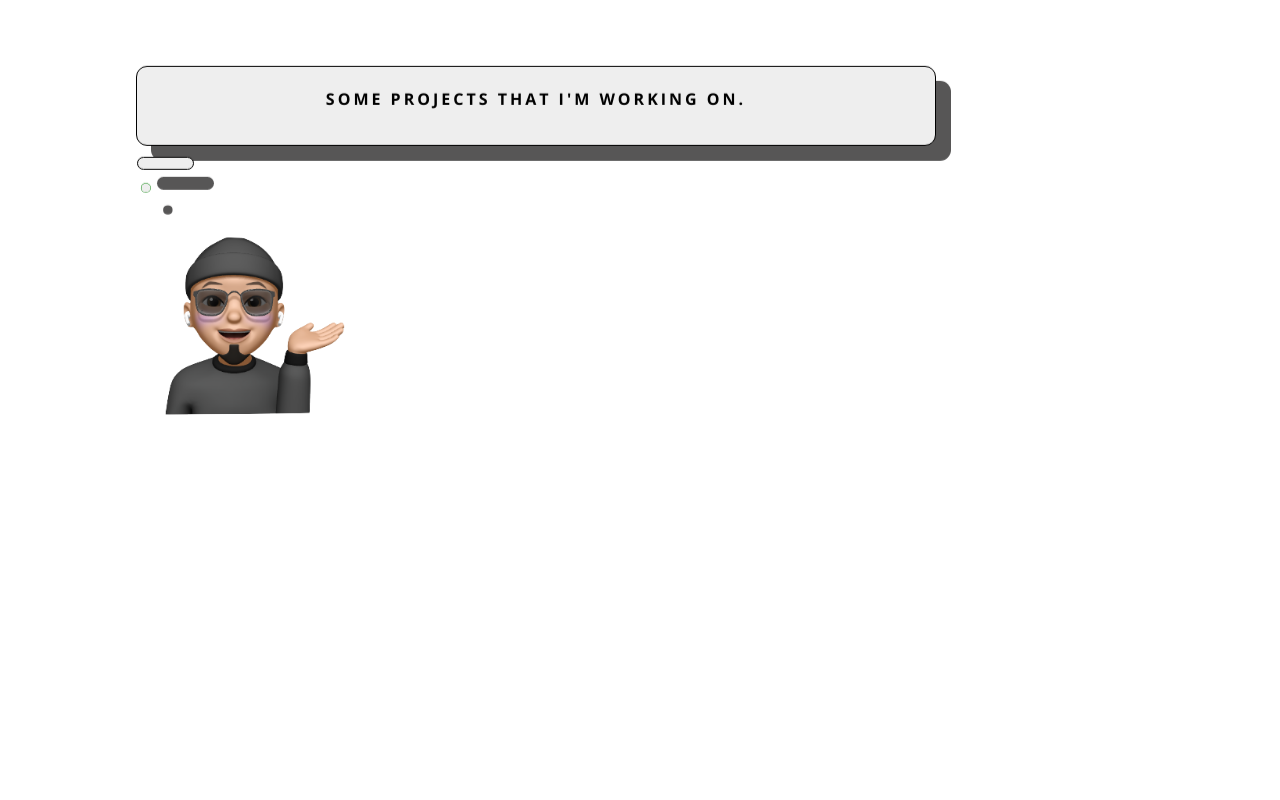
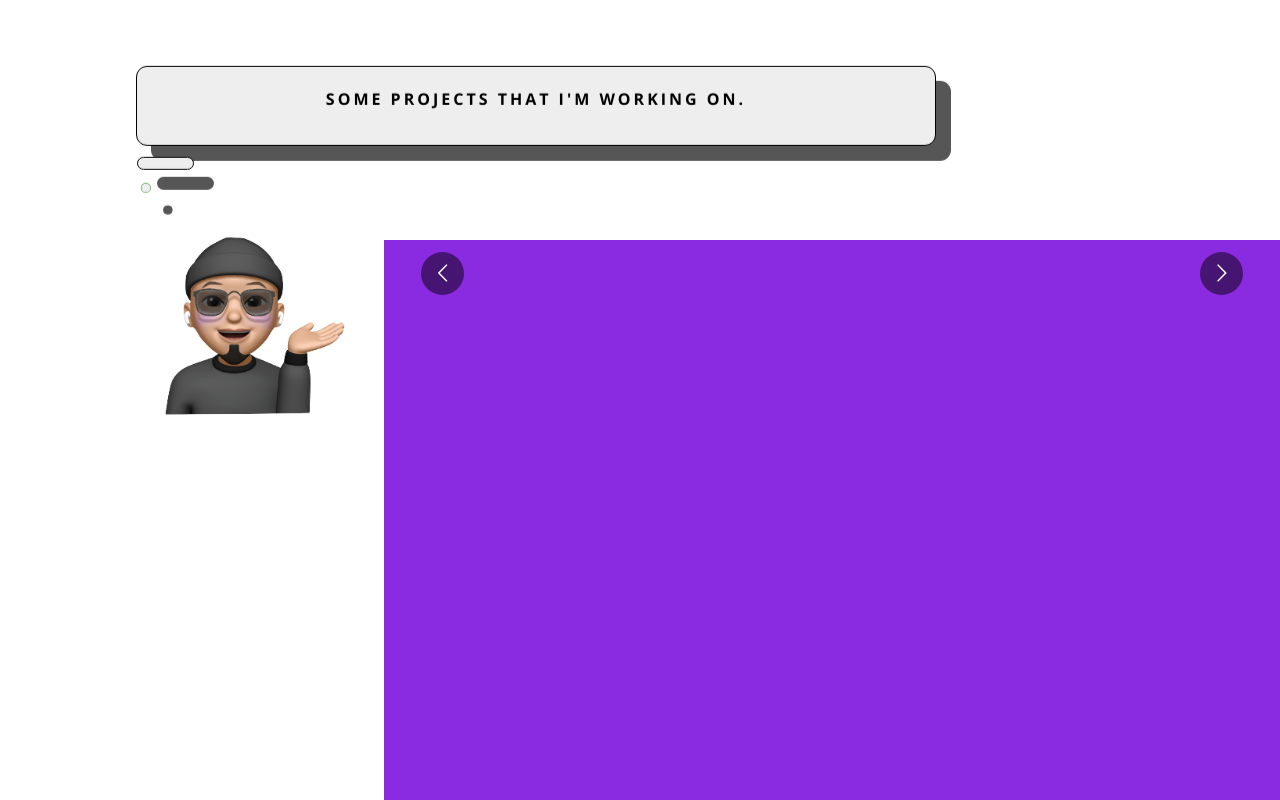
Before and after one commit to eveshino/Portfolio, a React (Create React App) app: page / in a window 1280 px wide. Shown: the part 1818-2618 px from the top of the page. Before the commit the page ends 2530 px from the top, so only its background shows below. Built offline with nearby package versions, Linux system fonts and the light colour scheme.

Commit message:
adding the project part

```diff
--- a/src/components/Introduction.js
+++ b/src/components/Introduction.js
@@ -18,7 +18,6 @@ function Introduction() {
           elit pretium fringilla. In sem sem, laoreet sit amet porttitor elit
           pretium fringilla.
         </p>
-
         <Link to="/">
           <button className={classes.button}>Get in touch!</button>
         </Link>
--- a/src/components/Project.js
+++ b/src/components/Project.js
@@ -1,5 +1,6 @@
 import classes from "./Project.module.css";
 import self from "../images/self.png";
+import ProjectCards from "./cards/ProjectCards";
 
 function Project() {
   return (
@@ -10,6 +11,7 @@ function Project() {
       <div className={classes.circle}>
         <img className={classes.self} src={self} alt="self" />
       </div>
+      <ProjectCards />
     </div>
   );
 }
--- a/src/components/Project.module.css
+++ b/src/components/Project.module.css
@@ -78,10 +78,8 @@
 .circle {
   padding-left: 17vh;
   margin-top: 10vh;
-  height: 27vh;
-  width: 30vh;
-  border-radius: 50%;
-  background: white;
+  height: 1vh;
+  width: 0vh;
 }
 .self {
   margin: auto;
--- a/src/components/aboutme/About.js
+++ b/src/components/aboutme/About.js
@@ -4,7 +4,21 @@ function About() {
   return (
     <div className={classes.main}>
       <div className={classes.header}>
-        <h1 className={classes.text}>Header content</h1>
+        <h1 className={classes.text}>About me</h1>
+        <p className={classes.textP}>
+          Lorem ipsum dolor sit amet, consectetur adipiscing elit. Integer in
+          justo vitae <br />
+          elit pretium fringilla. In sem sem, laoreet sit amet porttitor elit
+          pretium fringilla.
+          <br /> Lorem ipsum dolor sit amet, consectetur adipiscing elit.
+          Integer in justo vitae <br />
+          elit pretium fringilla. In sem sem, laoreet sit amet porttitor elit
+          pretium fringilla.
+          <br /> Lorem ipsum dolor sit amet, consectetur adipiscing elit.
+          Integer in justo vitae <br />
+          elit pretium fringilla. In sem sem, laoreet sit amet porttitor elit
+          pretium fringilla.
+        </p>
       </div>
       <div>
         <img className={classes.myself} src={myself} alt="myself" />
--- a/src/components/aboutme/About.module.css
+++ b/src/components/aboutme/About.module.css
@@ -9,6 +9,14 @@
   overflow: hidden;
 }
 .text {
+  font-size: 3.2rem;
+  margin-left: 130px;
+  margin-top: 80px;
+  color: white;
+}
+.textP {
+  font-size: 1rem;
+  margin-left: 130px;
   color: white;
 }
 .myself {
@@ -16,6 +24,6 @@
 
   position: absolute;
   top: 50%;
-  right: 7%;
+  right: 20%;
   transform: translateY(-50%);
 }
--- /dev/null
+++ b/src/components/cards/ProjectCards.js
@@ -0,0 +1,70 @@
+import classes from "./ProjectCards.module.css";
+import Carousel from "react-multi-carousel";
+import "react-multi-carousel/lib/styles.css";
+
+function ProjectCards() {
+  return (
+    <div className={classes.project}>
+      <Carousel
+        additionalTransfrom={0}
+        arrows
+        autoPlaySpeed={3000}
+        centerMode={false}
+        className=""
+        containerClass="container-with-dots"
+        dotListClass=""
+        draggable
+        focusOnSelect={false}
+        infinite
+        itemClass=""
+        keyBoardControl
+        minimumTouchDrag={80}
+        renderButtonGroupOutside={false}
+        renderDotsOutside={false}
+        responsive={{
+          desktop: {
+            breakpoint: {
+              max: 3000,
+              min: 1024,
+            },
+            items: 1,
+            partialVisibilityGutter: 50,
+          },
+          mobile: {
+            breakpoint: {
+              max: 464,
+              min: 0,
+            },
+            items: 1,
+            partialVisibilityGutter: 30,
+          },
+          tablet: {
+            breakpoint: {
+              max: 1024,
+              min: 464,
+            },
+            items: 1,
+            partialVisibilityGutter: 30,
+          },
+        }}
+        showDots={false}
+        sliderClass=""
+        slidesToSlide={1}
+        swipeable
+      >
+        <div></div>
+        <div>
+          description="React Carousel with Server Side Rendering Support – Part
+          1" headline="w3js.com - web front-end studio"
+          image="https://images.unsplash.com/photo-1549396535-c11d5c55b9df?ixlib=rb-1.2.1&auto=format&fit=crop&w=800&q=60"
+        </div>
+        <div>
+          description="Fixing CSS load order/style.chunk.css incorrect in
+          Nextjs" headline="w3js.com - web front-end studio"
+          image="https://images.unsplash.com/photo-1550133730-695473e544be?ixlib=rb-1.2.1&ixid=eyJhcHBfaWQiOjEyMDd9&auto=format&fit=crop&w=800&q=60"
+        </div>
+      </Carousel>
+    </div>
+  );
+}
+export default ProjectCards;
--- /dev/null
+++ b/src/components/cards/ProjectCards.module.css
@@ -0,0 +1,8 @@
+.project {
+  position: absolute;
+  right: 0;
+  color: black;
+  background-color: blueviolet;
+  width: 70%;
+  height: 70vh;
+}
--- a/src/components/form/Form.js
+++ b/src/components/form/Form.js
@@ -31,15 +31,15 @@ function Form() {
         <form className={classes.form} onSubmit={sendEmail}>
           <div className={classes.box}>
             <label htmlFor="email">Email:</label>
-            <input type="text" id="email" name="email" placeholder="Email..." />
+            <input type="text" id="email" name="email" />
           </div>
           <div className={classes.box}>
             <label htmlFor="tel">Phone:</label>
-            <input id="tel" name="tel" type="tel" placeholder="phone number" />
+            <input id="tel" name="tel" type="tel" />
           </div>
           <div className={classes.box}>
             <label htmlFor="nome">Name:</label>
-            <input type="text" id="name" name="name" placeholder="Name.." />
+            <input type="text" id="name" name="name" />
           </div>
           <div className={classes.box}>
             <label htmlFor="mensagem">Message:</label>
@@ -47,7 +47,6 @@ function Form() {
               type="message"
               id="message"
               name="message"
-              placeholder="Message.."
               className={classes.textarea}
             ></input>
           </div>
--- /dev/null
+++ b/src/components/links/Links.js
@@ -0,0 +1,2 @@
+function Links() {}
+export default Links;
```
Also changed, not shown: src/images/decastrothi.jpeg (added), src/images/thepath.jpeg (added).
